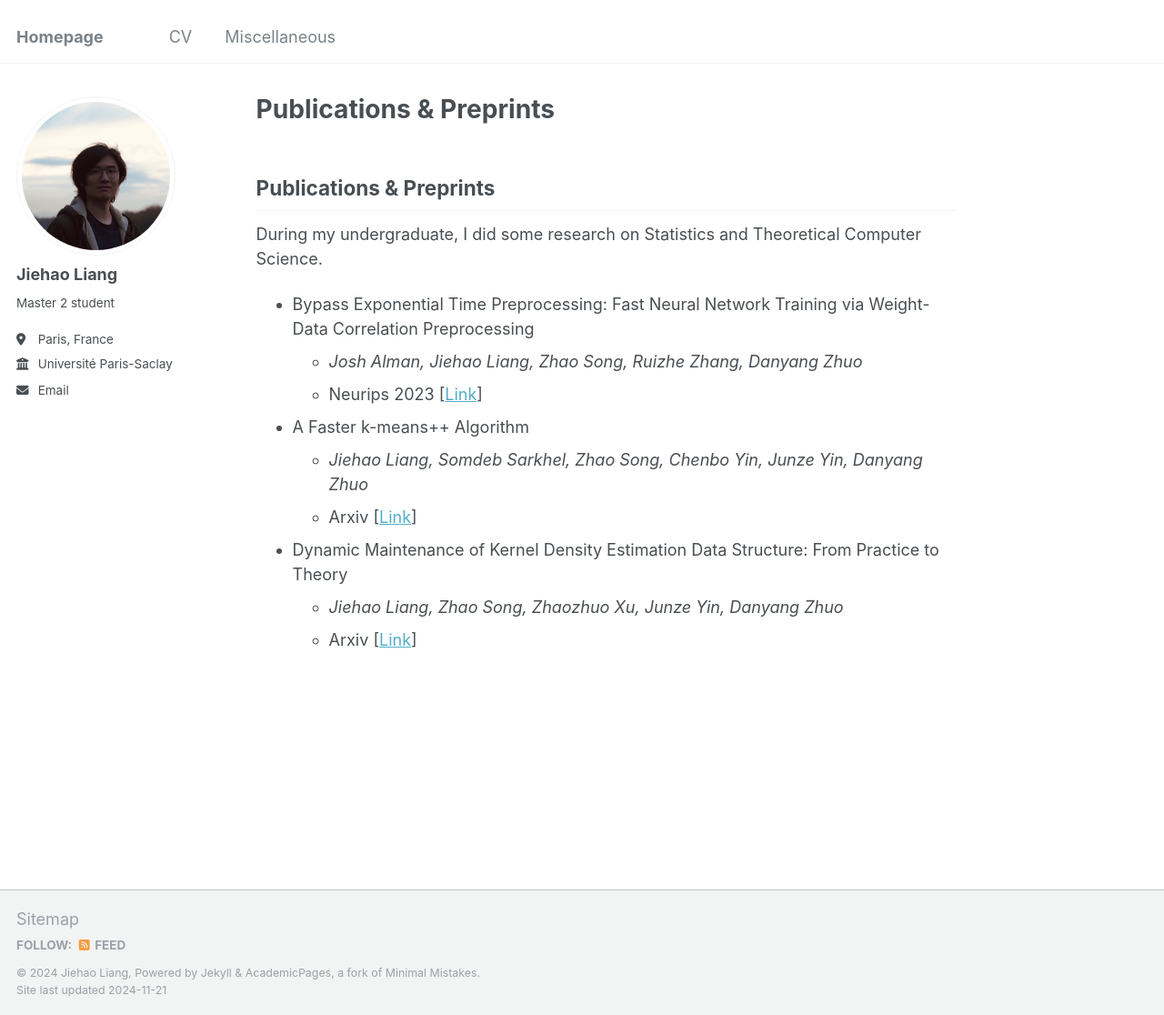
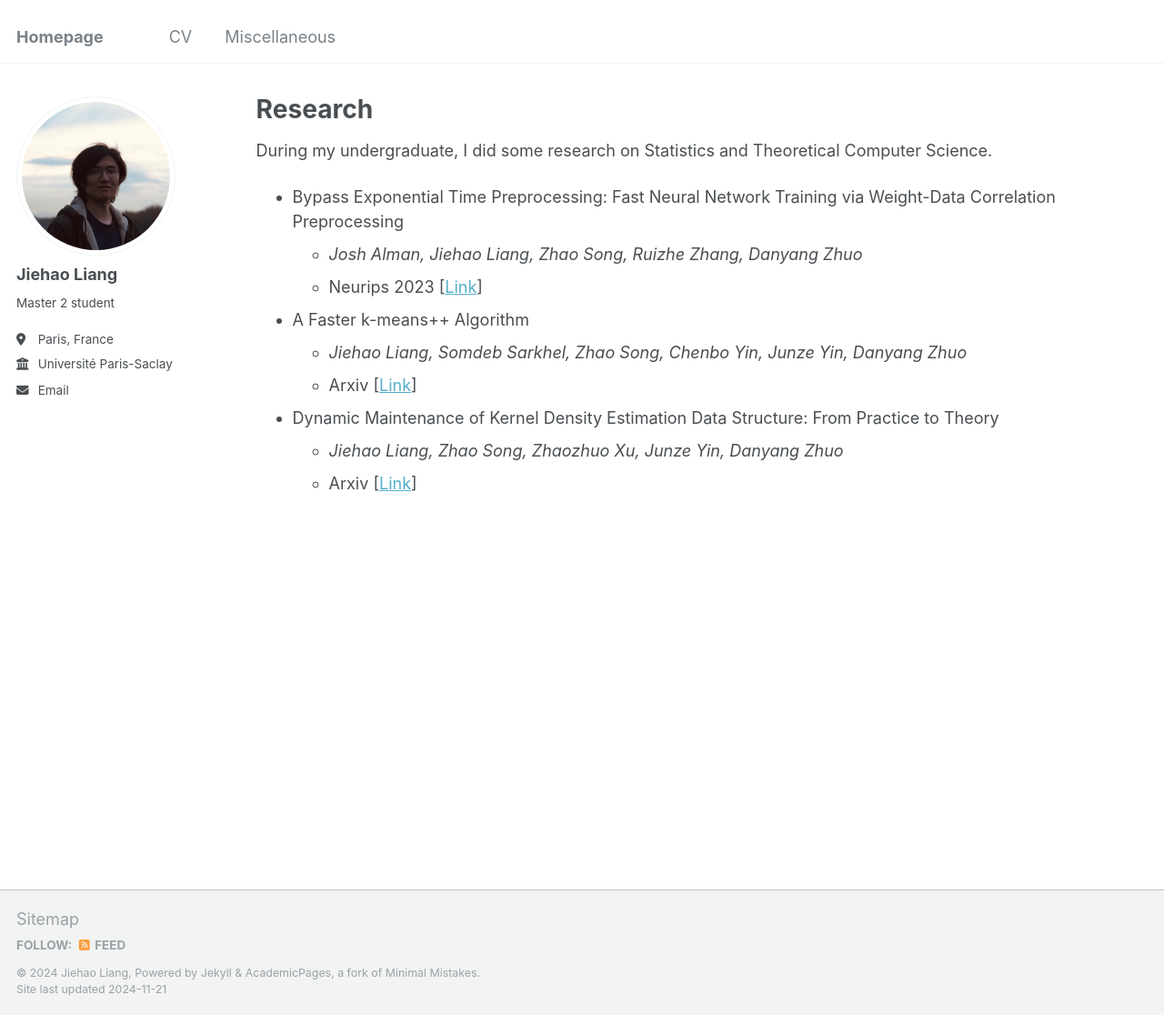
Before and after one commit to liangjiehao/liangjiehao.github.io, a Jekyll site: the page built from _pages/research.md, in a window 1280 px wide and 1116 px high. Shown: the whole window at 91% size. Built offline with Jekyll 4.4.1, drawn with Linux system fonts in a browser that asks for light colours; our own code applies the rules of GitHub Pages for plain Markdown files.

Commit message:
Update and rename Publication&Preprint.md to research.md

```diff
--- a/_pages/Publication&Preprint.md
+++ b/_pages/research.md
@@ -1,7 +1,14 @@
+---
+layout: archive
+title: "Research"
+permalink: /research/
+author_profile: true
+redirect_from:
+  - /research
+---
 
+During my undergraduate, I did some research on Statistics and Theoretical Computer Science.
 
-## Publications & Preprints
-During my undergraduate, I did some research on Statistics and Theoretical Computer Science.
 * Bypass Exponential Time Preprocessing: Fast Neural Network Training via Weight-Data Correlation Preprocessing
   - *Josh Alman, Jiehao Liang, Zhao Song, Ruizhe Zhang, Danyang Zhuo*
   - Neurips 2023 [[Link]()]
```
